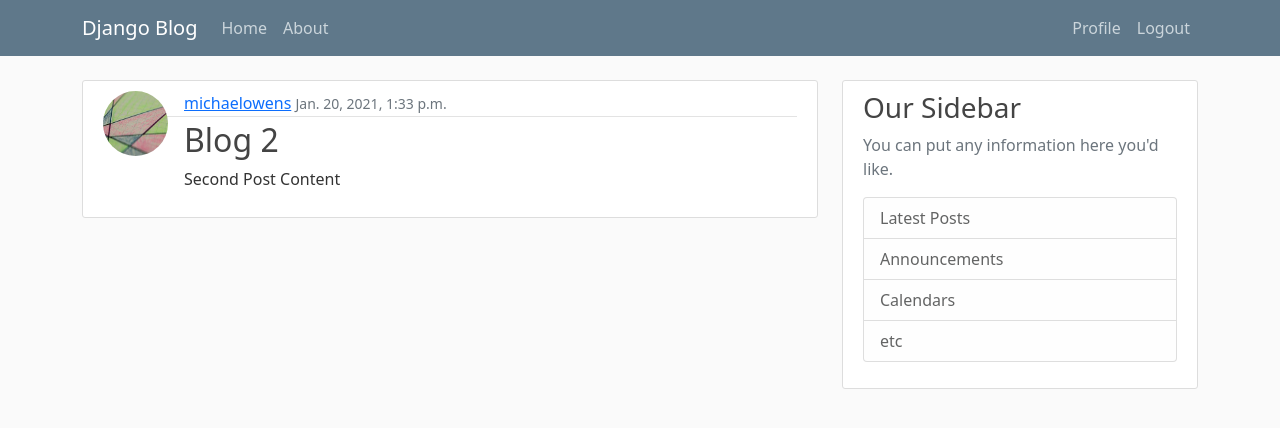
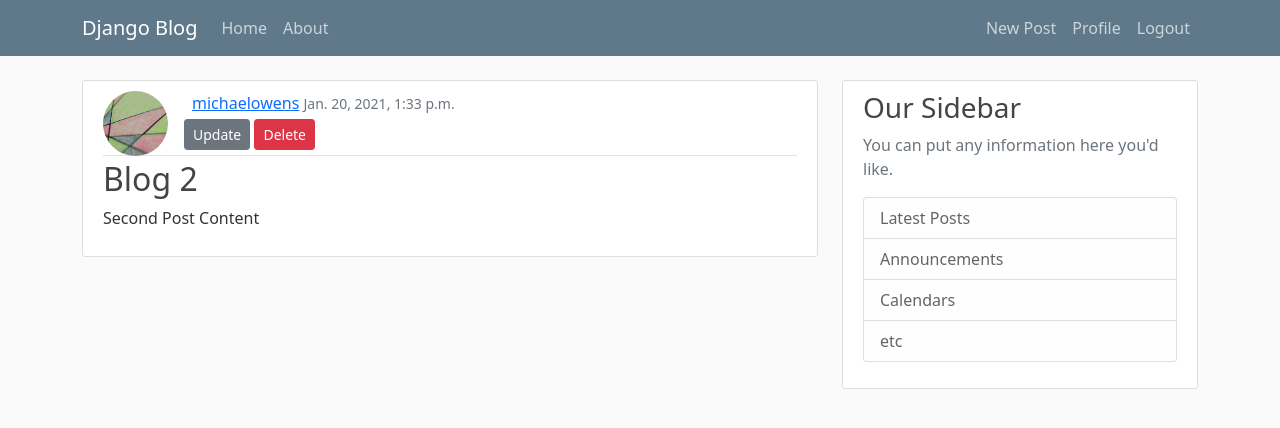
Before and after one commit to ohwellmylove/DjangoBlog, a Django app: page /post/2/ in a window 1280 px wide. Shown: the top 428 px of the page. Run offline with Django 3.2, Linux system fonts and the light colour scheme; a user stored in the database is signed in; data comes from the database, SQL or seed files in the repository; both versions use the stored data as it was after the commit; some libraries are stand-ins or nearby versions.

Commit message:
Added create/update/delete funtionality for Posts and User Profiles

```diff
--- a/blog/models.py
+++ b/blog/models.py
@@ -6,7 +6,7 @@ from django.urls import reverse
 class Post(models.Model):
     title = models.CharField(max_length=100)
     content = models.TextField()
-    date_posted = models.DateTimeField(default=timezone.now())
+    date_posted = models.DateTimeField(default=timezone.now)
     author = models.ForeignKey(User, on_delete=models.CASCADE)
 
     def __str__(self):
--- a/blog/templates/blog/base.html
+++ b/blog/templates/blog/base.html
@@ -34,6 +34,7 @@
             <!-- Navbar Right Side -->
             <div class="navbar-nav">
               {% if user.is_authenticated %}
+              <a class="nav-item nav-link" href="{% url 'post-create' %}">New Post</a>
               <a class="nav-item nav-link" href="{% url 'profile' %}">Profile</a>
               <a class="nav-item nav-link" href="{% url 'logout' %}">Logout</a>
               {% else %}
--- a/blog/templates/blog/post_detail.html
+++ b/blog/templates/blog/post_detail.html
@@ -1,14 +1,20 @@
 {% extends "blog/base.html" %}
 {% block content %}
     <article class="media content-section">
-        <img class="rounded-circle article-img mb-4 " src="{{ object.author.profile.image.url }}" style="float:left">
+        <img class="rounded-circle article-img" src="{{ object.author.profile.image.url }}" style="float:left">
         <div class="media-body">
             <div class="article-metadata">
-                <a class="mr-2" href="#">{{ object.author }}</a>
+                <a class="ms-2" href="#">{{ object.author }}</a>
                 <small class="text-muted">{{ object.date_posted }}</small>
+                {% if object.author == user %}
+                <div>
+                    <a class="btn btn-secondary btn-sm mt-1 mb-1" href="{% url 'post-update' object.id %}">Update</a>
+                    <a class="btn btn-danger btn-sm mt-1 mb-1" href="{% url 'post-delete' object.id %}">Delete</a>
+                </div>
+                {% endif %}
             </div>
-            <h2 class="article-title">{{ object.title }}</h2>
-            <p class="article-content">{{ object.content }}</p>
+            <h2 class="article-title" style="clear: both">{{ object.title }}</h2>
+            <p class="article-content" ALIGN="left">{{ object.content }}</p>
         </div>
     </article>
 {% endblock content %}
--- a/blog/urls.py
+++ b/blog/urls.py
@@ -3,7 +3,8 @@ from .views import (
     PostListView,
     PostDetailView,
     PostCreateView,
-    PostUpdateView
+    PostUpdateView,
+    PostDeleteView
 )
 from . import views
 
@@ -12,5 +13,6 @@ urlpatterns = [
     path('post/<int:pk>/', PostDetailView.as_view(), name='post-detail'),
     path('post/new/', PostCreateView.as_view(), name='post-create'),
     path('post/<int:pk>/update/', PostUpdateView.as_view(), name='post-update'),
+    path('post/<int:pk>/delete/', PostDeleteView.as_view(), name='post-delete'),
     path('about/', views.about, name='blog-about'),
 ]
--- a/blog/views.py
+++ b/blog/views.py
@@ -1,10 +1,11 @@
 from django.shortcuts import render
-from django.contrib.auth.mixins import LoginRequiredMixin
+from django.contrib.auth.mixins import LoginRequiredMixin, UserPassesTestMixin
 from django.views.generic import (
     ListView,
     DetailView,
     CreateView,
-    UpdateView
+    UpdateView,
+    DeleteView
 )
 from .models import Post
 
@@ -32,7 +33,7 @@ class PostCreateView(LoginRequiredMixin, CreateView):
         form.instance.author = self.request.user
         return super().form_valid(form)
 
-class PostUpdateView(LoginRequiredMixin, UpdateView):
+class PostUpdateView(LoginRequiredMixin, UserPassesTestMixin, UpdateView):
     model = Post
     fields = ['title', 'content']
 
@@ -40,7 +41,21 @@ class PostUpdateView(LoginRequiredMixin, UpdateView):
         form.instance.author = self.request.user
         return super().form_valid(form)
 
+    def test_func(self):
+        post = self.get_object()
+        if self.request.user == post.author:
+            return True
+        return False
 
+class PostDeleteView(LoginRequiredMixin, UserPassesTestMixin, DeleteView):
+    model = Post
+    success_url = '/'
+
+    def test_func(self):
+        post = self.get_object()
+        if self.request.user == post.author:
+            return True
+        return False
 
 def about(request):
     return render(request, 'blog/about.html', {'title' : 'About'})
```
Also changed, not shown: blog/templates/blog/home.html (+4 -4 lines), blog/templates/blog/post_confirm_delete.html (added, +16 -0 lines), db.sqlite3, 3 other files.
